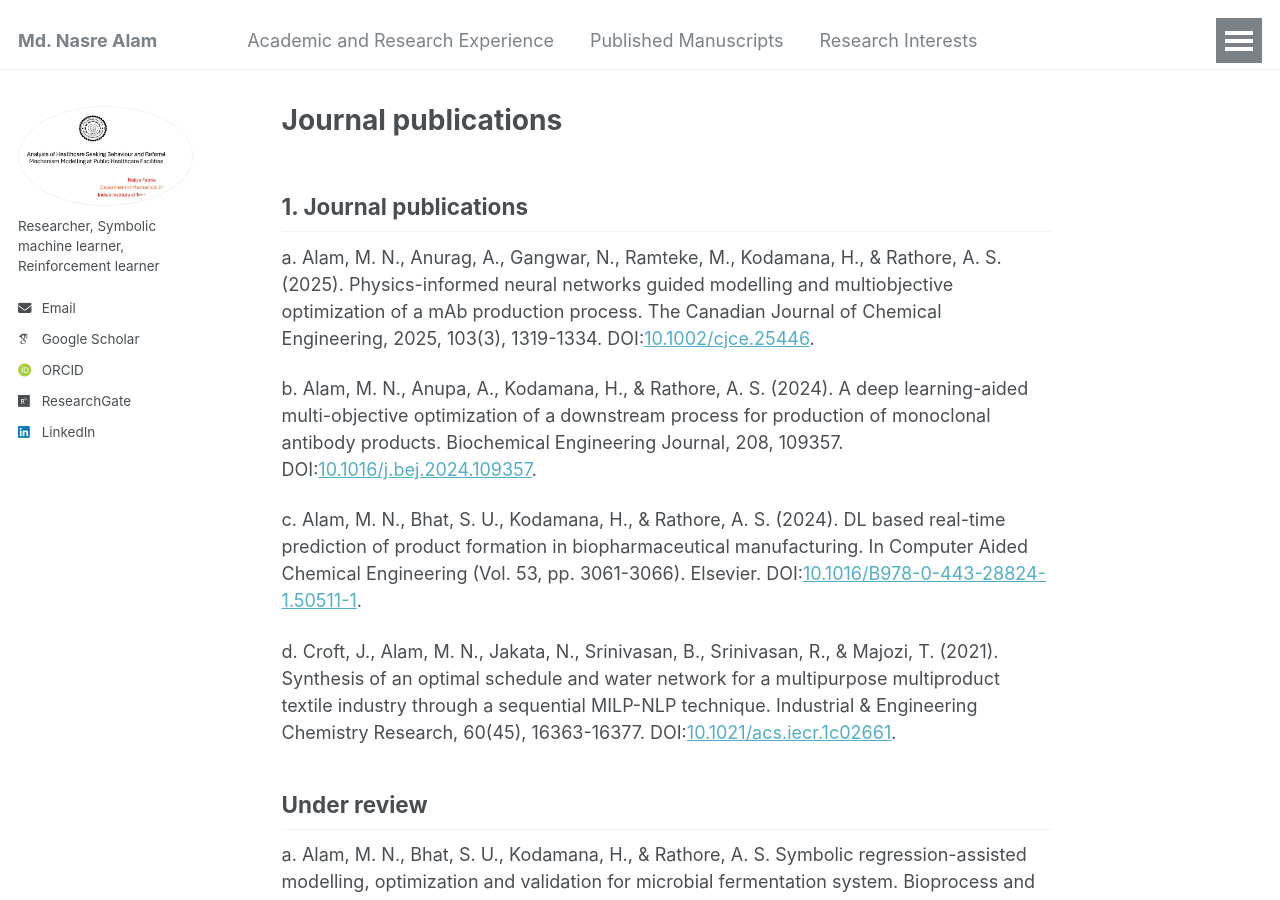
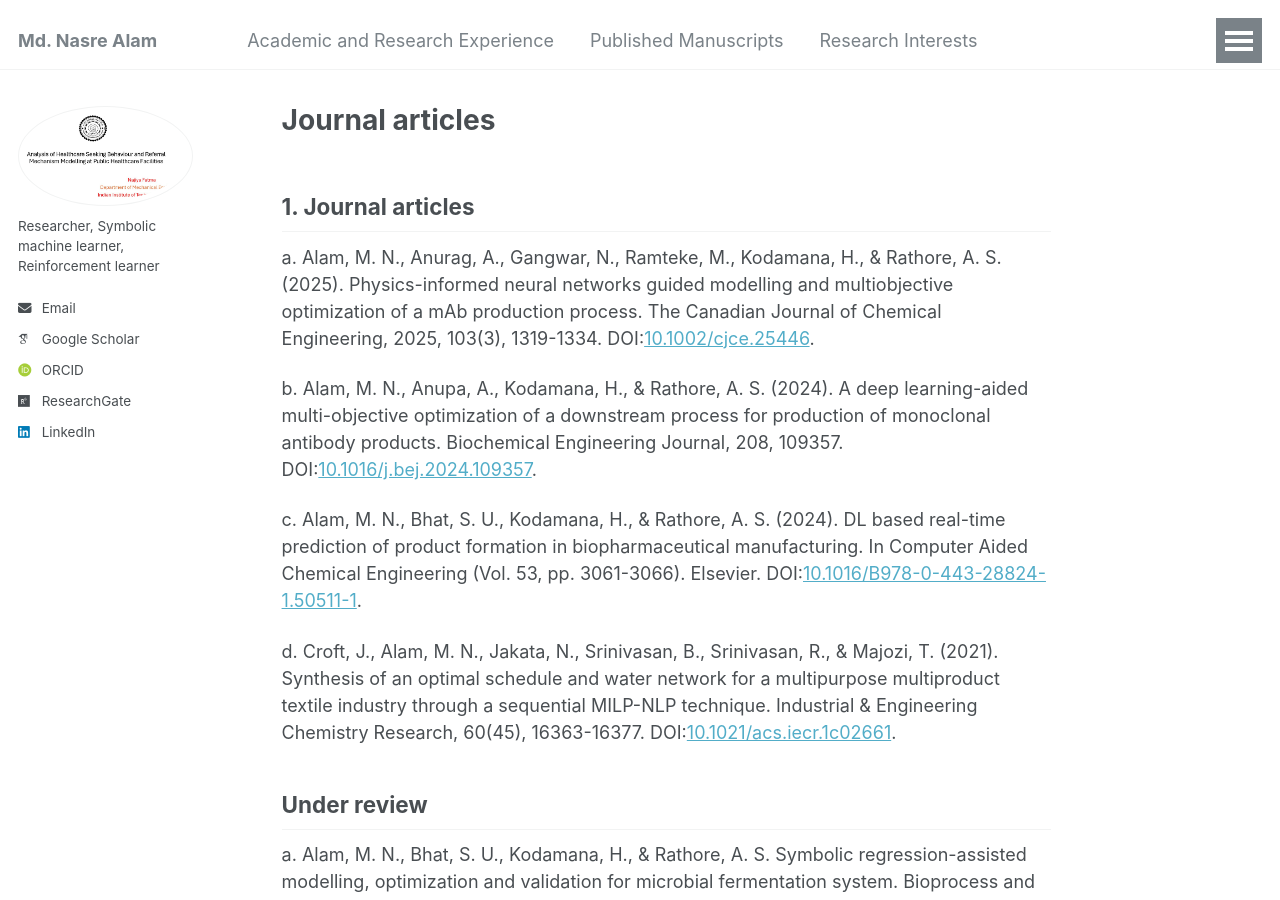
Before and after one commit to mdnasreiit/mdnasreiit.github.io, a Jekyll site: the page built from _pages/markdown.md, in a window 1280 px wide and 900 px high. Built offline with Jekyll 4.4.1, drawn with Linux system fonts in a browser that asks for light colours; some web fonts are replaced; our own code applies the rules of GitHub Pages for plain Markdown files.

Commit message:
Update markdown.md

```diff
--- a/_pages/markdown.md
+++ b/_pages/markdown.md
@@ -8,7 +8,7 @@ redirect_from:
 ---
 
 
-## 1. Journal publications
+## 1. Journal articles
 
 a. Alam, M. N., Anurag, A., Gangwar, N., Ramteke, M., Kodamana, H., & Rathore, A. S. (2025). Physics-informed neural networks guided modelling and multiobjective optimization of a mAb production process. The Canadian Journal of Chemical Engineering, 2025, 103(3), 1319-1334. DOI:[10.1002/cjce.25446](https://doi.org/10.1002/cjce.25446).<br>
 
```
